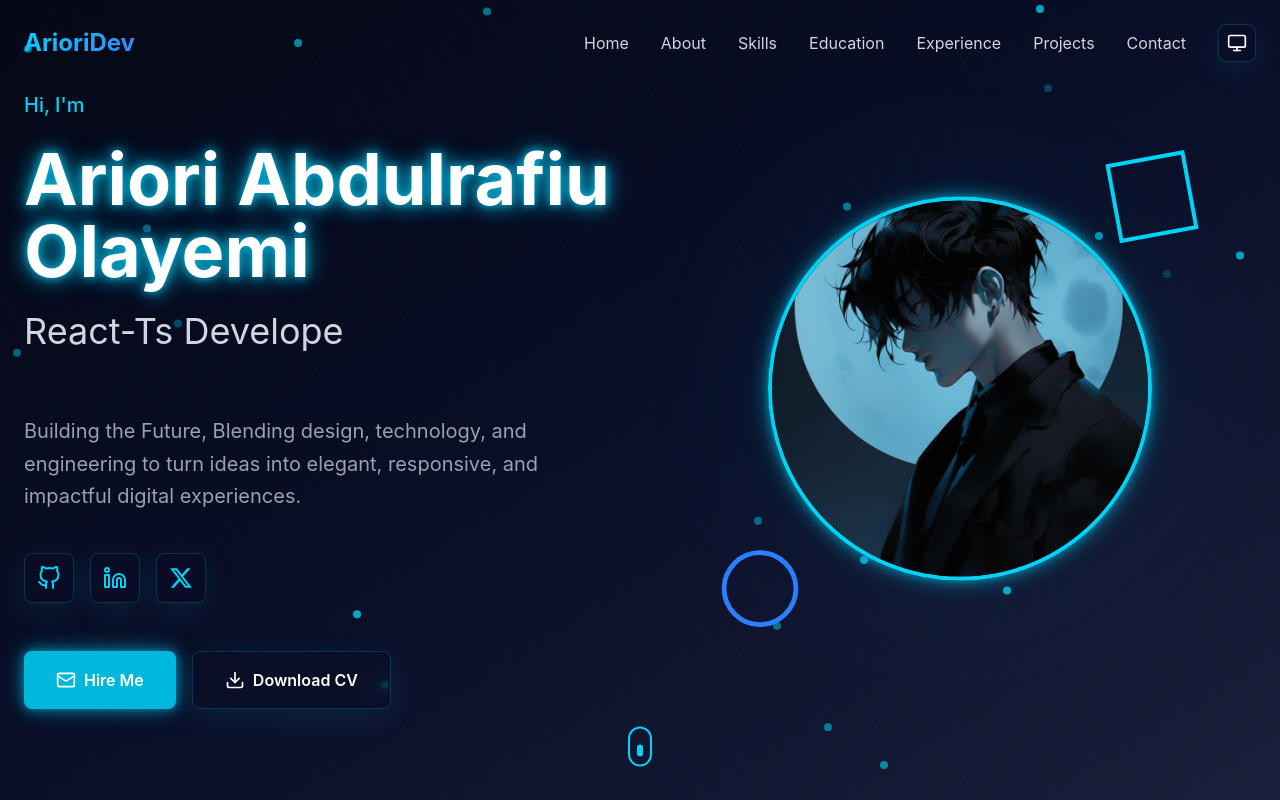
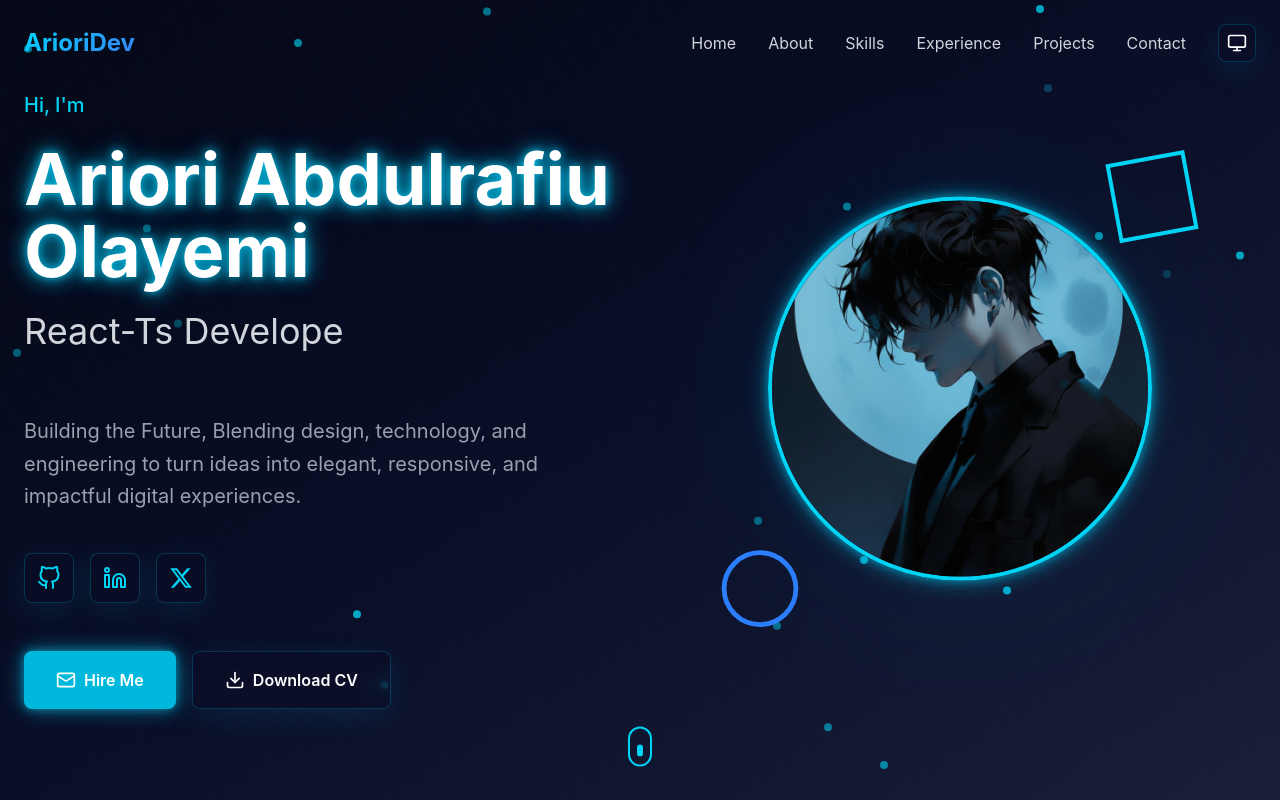
Before and after one commit to NeoMemb/my-portfolio, a React (Vite) app: page / in a window 1280 px wide. Shown: the top 800 px of the page. Built offline with nearby package versions, Linux system fonts and the light colour scheme; what tw-animate would draw is missing.

Commit message:
Removed Education link

```diff
--- a/src/data/portfolio.ts
+++ b/src/data/portfolio.ts
@@ -7,7 +7,6 @@ const links: Links = {
     { name: "Home", href: "/#home" },
     { name: "About", href: "/#about-me" },
     { name: "Skills", href: "/#skills" },
-    { name: "Education", href: "/#education" },
     { name: "Experience", href: "/#experience" },
     { name: "Projects", href: "/#projects" },
     { name: "Contact", href: "/#contact" },
```
